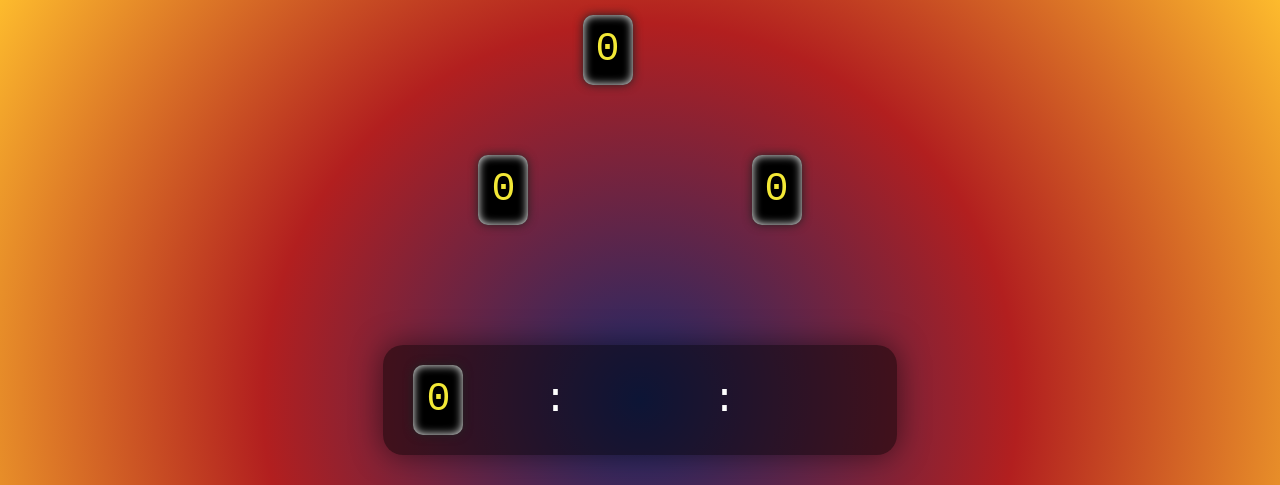
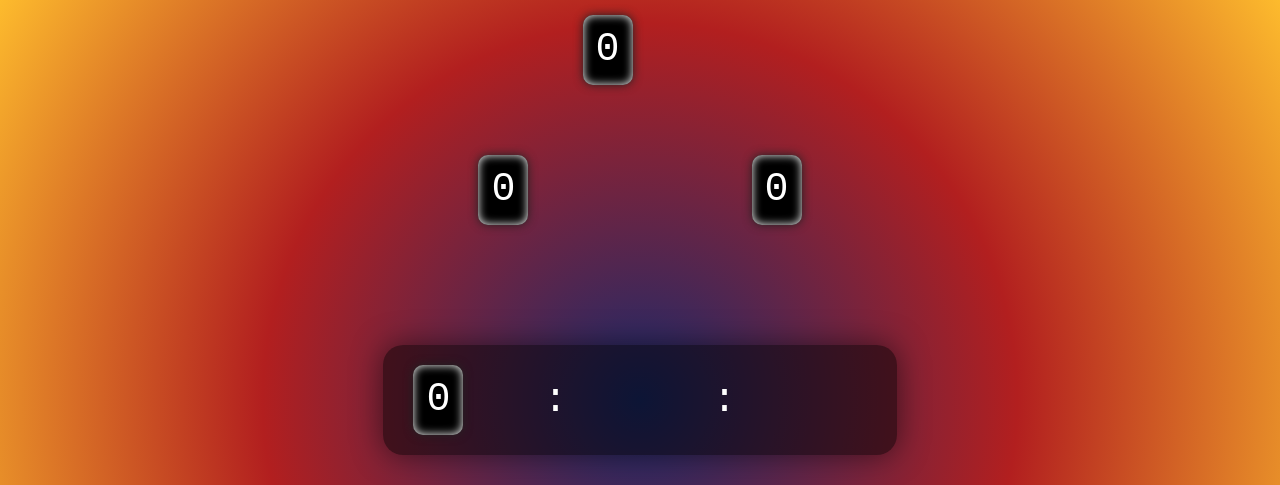
Before and after one commit to ragahrafdariselatan/STRIPPEDCLOCK, a plain HTML site: page index.html in a window 1280 px wide. Shown: the top 485 px of the page. Drawn offline with Linux system fonts and the light colour scheme.

Commit message:
Update style.css

```diff
--- a/style.css
+++ b/style.css
@@ -26,7 +26,7 @@ body {
   border-radius: 10px;
   text-align: center;
   font-size: 2.5em;
-  color: #f3e836;
+  color: #ffffff;
   box-shadow: inset 0 0 10px #fff, 0 0 10px #222;
 }
 
```
